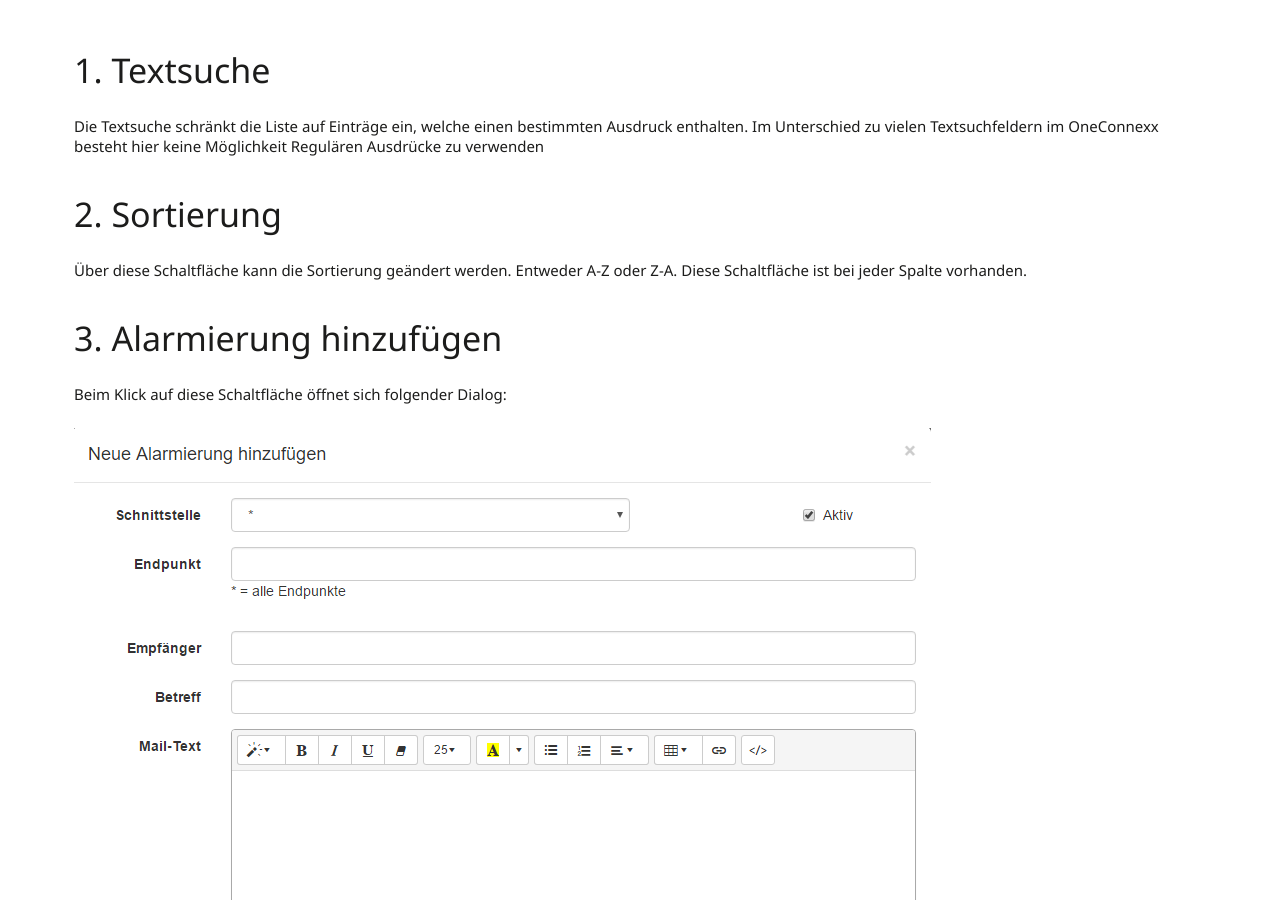
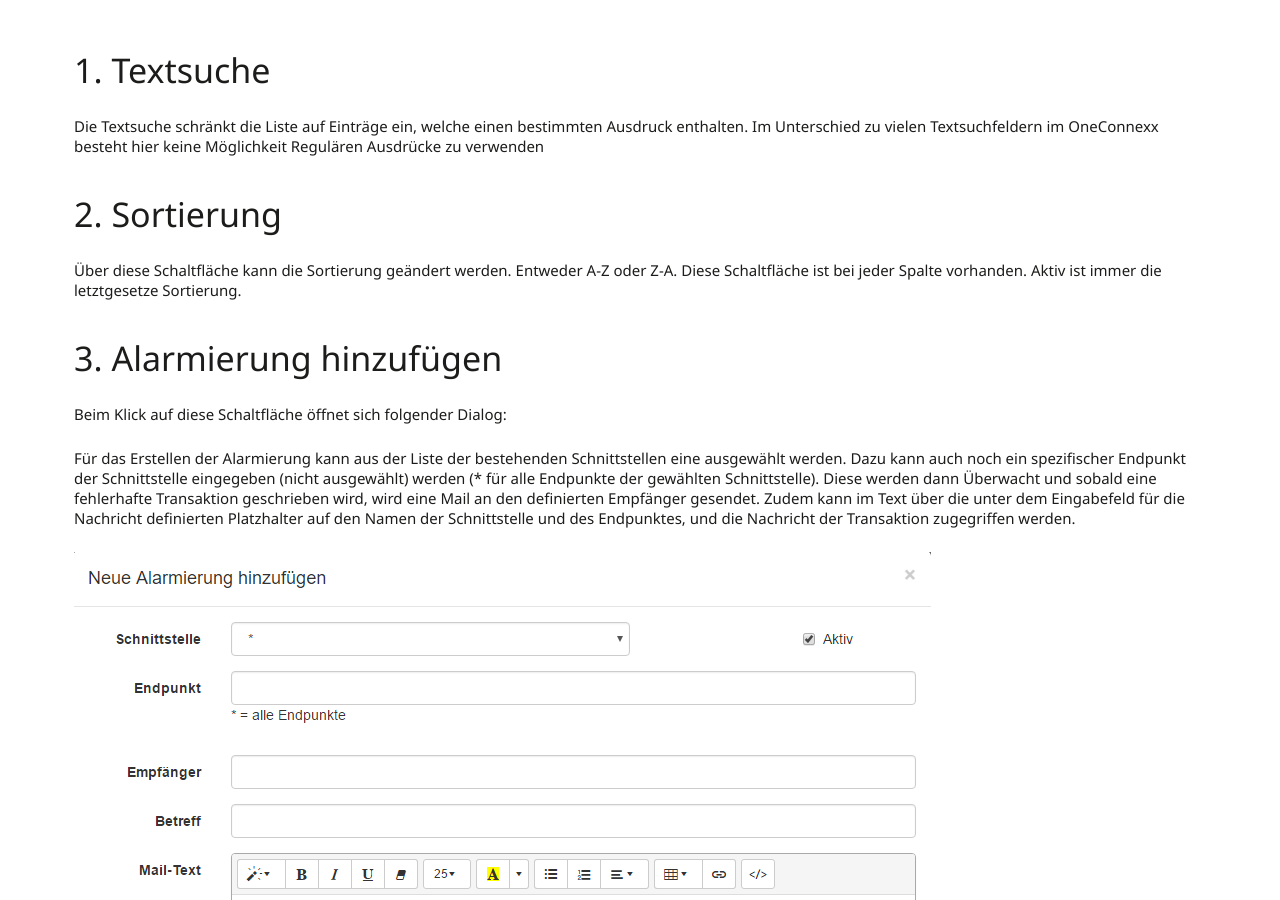
Before and after one commit to primesoft-group/oneconnexx-docs, a Jekyll site: the page built from _pages/webclient/de/alarmierung.md, in a window 1280 px wide and 900 px high, scrolled down 1281 px. Built offline with Jekyll 4.4.1, drawn with Linux system fonts in a browser that asks for light colours; nearby versions of some CDN libraries; some web fonts are replaced.

Commit message:
Arbeit an Alarmierungsseite

```diff
--- a/_pages/webclient/de/alarmierung.md
+++ b/_pages/webclient/de/alarmierung.md
@@ -35,10 +35,12 @@ Die Textsuche schränkt die Liste auf Einträge ein, welche einen bestimmten Aus
 Im Unterschied zu vielen Textsuchfeldern im OneConnexx besteht hier keine Möglichkeit Regulären Ausdrücke zu verwenden
 
 ### 2. Sortierung
-Über diese Schaltfläche kann die Sortierung geändert werden. Entweder A-Z oder Z-A. Diese Schaltfläche ist bei jeder Spalte vorhanden.
+Über diese Schaltfläche kann die Sortierung geändert werden. Entweder A-Z oder Z-A. Diese Schaltfläche ist bei jeder Spalte vorhanden. Aktiv ist immer die letztgesetze Sortierung.
 
 ### 3. Alarmierung hinzufügen
 Beim Klick auf diese Schaltfläche öffnet sich folgender Dialog:
+
+Für das Erstellen der Alarmierung kann aus der Liste der bestehenden Schnittstellen eine ausgewählt werden. Dazu kann auch noch ein spezifischer Endpunkt der Schnittstelle eingegeben (nicht ausgewählt) werden (* für alle Endpunkte der gewählten Schnittstelle). Diese werden dann Überwacht und sobald eine fehlerhafte Transaktion geschrieben wird, wird eine Mail an den definierten Empfänger gesendet. Zudem kann im Text über die unter dem Eingabefeld für die Nachricht definierten Platzhalter auf den Namen der Schnittstelle und des Endpunktes, und die Nachricht der Transaktion zugegriffen werden.
 
 ![X]({{ site.baseUrl }}/assets/content-images/webclient/de/addNewAlerting.png "Neue Regel hinzufügen")
 
```
